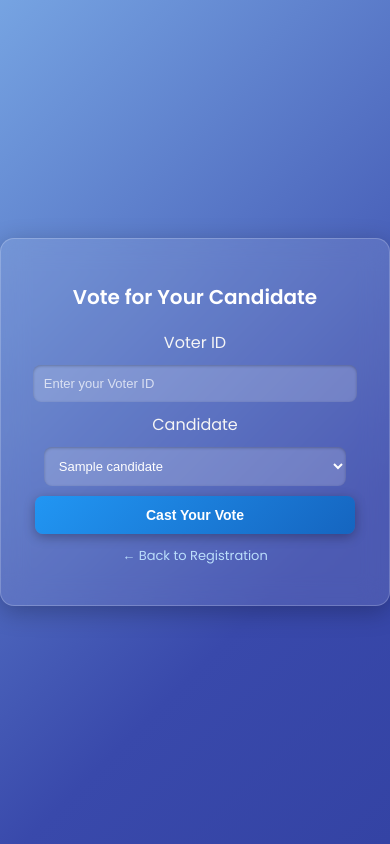
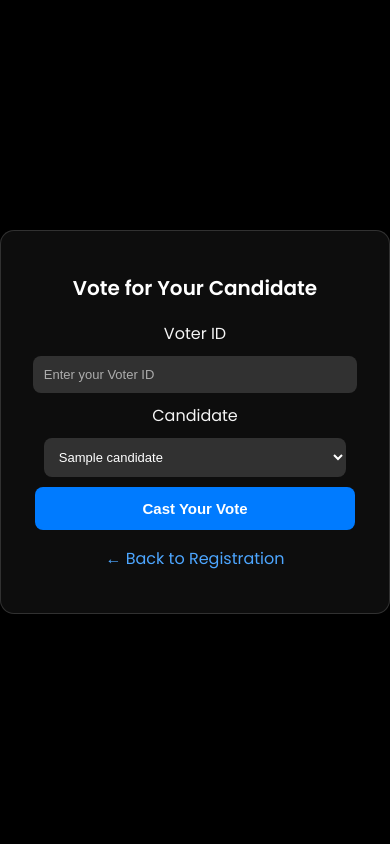
Before and after one commit to keerthi1722/voting, a Flask app: template HAC-2 VMS/templates/vote.html in a window 390 px wide. Run offline with Flask 3, Linux system fonts and the light colour scheme; the template is opened without the code that fills it: most values are stand-ins (such as "Sample title", 1, 10 or a date in 2020).

Commit message:
Update styles.css

```diff
--- a/HAC-2 VMS/static/styles.css
+++ b/HAC-2 VMS/static/styles.css
@@ -1,18 +1,9 @@
 /* Import Google Font */
 @import url('https://fonts.googleapis.com/css2?family=Poppins:wght@300;400;600&display=swap');
 
-/* Animated Gradient Background */
-@keyframes moveGradient {
-    0% { background-position: 0% 50%; }
-    50% { background-position: 100% 50%; }
-    100% { background-position: 0% 50%; }
-}
-
 body {
     font-family: 'Poppins', sans-serif;
-    background: linear-gradient(135deg, #e3f2fd, #90caf9, #3949ab, #283593);
-    background-size: 300% 300%;
-    animation: moveGradient 15s infinite alternate ease-in-out;
+    background: #000; /* Solid black background */
     color: #f5f5f5;
     text-align: center;
     margin: 0;
@@ -24,14 +15,13 @@ body {
 
 /* Shared Container Styling */
 .container, .form-container, .success-container {
-    background: rgba(255, 255, 255, 0.1);
+    background: rgba(255, 255, 255, 0.05);
     padding: 32px;
     border-radius: 14px;
     width: 400px;
-    box-shadow: 0 6px 25px rgba(0, 0, 0, 0.25);
-    border: 1px solid rgba(255, 255, 255, 0.2);
-    backdrop-filter: blur(14px);
-    animation: fadeInScale 0.6s ease-in-out;
+    box-shadow: 0 6px 25px rgba(0, 0, 0, 0.6);
+    border: 1px solid rgba(255, 255, 255, 0.15);
+    backdrop-filter: blur(12px);
 }
 
 /* Headings */
@@ -49,7 +39,7 @@ h2 {
     font-weight: 500;
     font-size: 14px;
     margin-bottom: 14px;
-    box-shadow: 0 2px 8px rgba(0, 0, 0, 0.2);
+    box-shadow: 0 2px 8px rgba(0, 0, 0, 0.3);
 }
 
 .success { background: #2ecc71; color: white; }
@@ -64,33 +54,28 @@ input, select {
     border: none;
     outline: none;
     font-size: 14px;
-    background: rgba(255, 255, 255, 0.18);
+    background: rgba(255, 255, 255, 0.15);
     color: white;
     transition: all 0.3s ease-in-out;
-    box-shadow: inset 0 1px 3px rgba(0, 0, 0, 0.25);
 }
 
-input::placeholder {
-    color: rgba(255, 255, 255, 0.7);
-}
+input::placeholder { color: rgba(255, 255, 255, 0.6); }
 
 input:focus, select:focus {
-    background: rgba(255, 255, 255, 0.28);
-    box-shadow: 0 0 10px rgba(33, 150, 243, 0.6);
-    transform: scale(1.01);
+    background: rgba(255, 255, 255, 0.25);
+    box-shadow: 0 0 8px rgba(0, 123, 255, 0.7);
 }
 
 /* Dropdown Options */
 select option {
-    background: #1e1e2f;
+    background: #000;
     color: #f1f1f1;
     font-size: 14px;
-    padding: 10px;
 }
 
 /* Primary Button */
-button, .register-btn, .success-btn, .vote-button {
-    background: linear-gradient(135deg, #2196f3, #1565c0);
+button, .vote-button, .register-btn, .success-btn {
+    background: #007bff;
     color: white;
     padding: 13px;
     width: 95%;
@@ -100,69 +85,30 @@ button, .register-btn, .success-btn, .vote-button {
     font-size: 15px;
     font-weight: 600;
     transition: all 0.3s ease-in-out;
-    box-shadow: 0 3px 12px rgba(0, 0, 0, 0.3);
 }
 
-button:hover, .register-btn:hover, .success-btn:hover, .vote-button:hover {
-    background: linear-gradient(135deg, #1976d2, #0d47a1);
+button:hover, .vote-button:hover, .register-btn:hover, .success-btn:hover {
+    background: #0056b3;
     transform: scale(1.03);
-    box-shadow: 0 5px 16px rgba(0, 0, 0, 0.35);
 }
 
-/* Navigation Links */
-.register-link, .already-registered, p {
-    font-size: 13px;
-    margin-top: 12px;
+/* Links */
+a {
+    color: #4da6ff;
+    font-weight: 500;
+    text-decoration: none;
 }
 
-a {
-    color: #bbdefb;
-    font-weight: 500;
-    text-decoration: none;
-    transition: color 0.3s ease-in-out;
-}
+a:hover { color: #82caff; text-decoration: underline; }
 
-a:hover {
-    color: #e3f2fd;
-    text-decoration: underline;
-}
-
-/* Success Page Extras */
-.checkmark {
-    font-size: 48px;
-    color: #2ecc71;
-    margin-bottom: 12px;
-    animation: pop 0.5s ease-in-out;
-}
-
-.success-text {
-    font-size: 15px;
-    margin-bottom: 18px;
-    color: #e0e0e0;
-}
-
-/* Animations */
-@keyframes fadeInScale {
-    0% { opacity: 0; transform: scale(0.9); }
-    100% { opacity: 1; transform: scale(1); }
-}
-
-@keyframes pop {
-    0% { transform: scale(0.8); opacity: 0; }
-    100% { transform: scale(1); opacity: 1; }
-}
-
-/* Responsive Design */
+/* Responsive */
 @media screen and (max-width: 480px) {
     .container, .form-container, .success-container {
-        width: 90%;
+        width: 92%;
         padding: 26px;
     }
 
     h2 { font-size: 20px; }
     input, select { font-size: 13px; }
-    button, .register-btn, .success-btn, .vote-button {
-        font-size: 14px;
-        padding: 11px;
-    }
+    button { font-size: 14px; padding: 11px; }
 }
```
